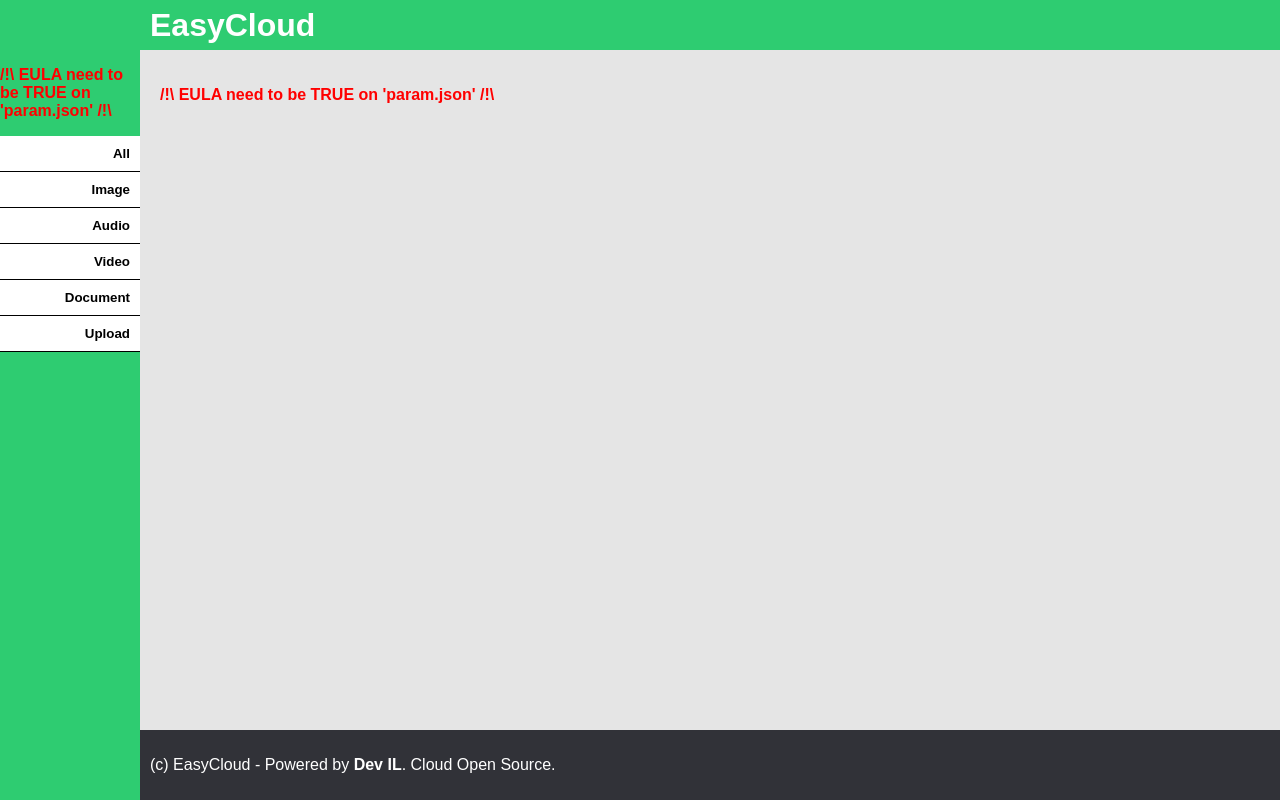
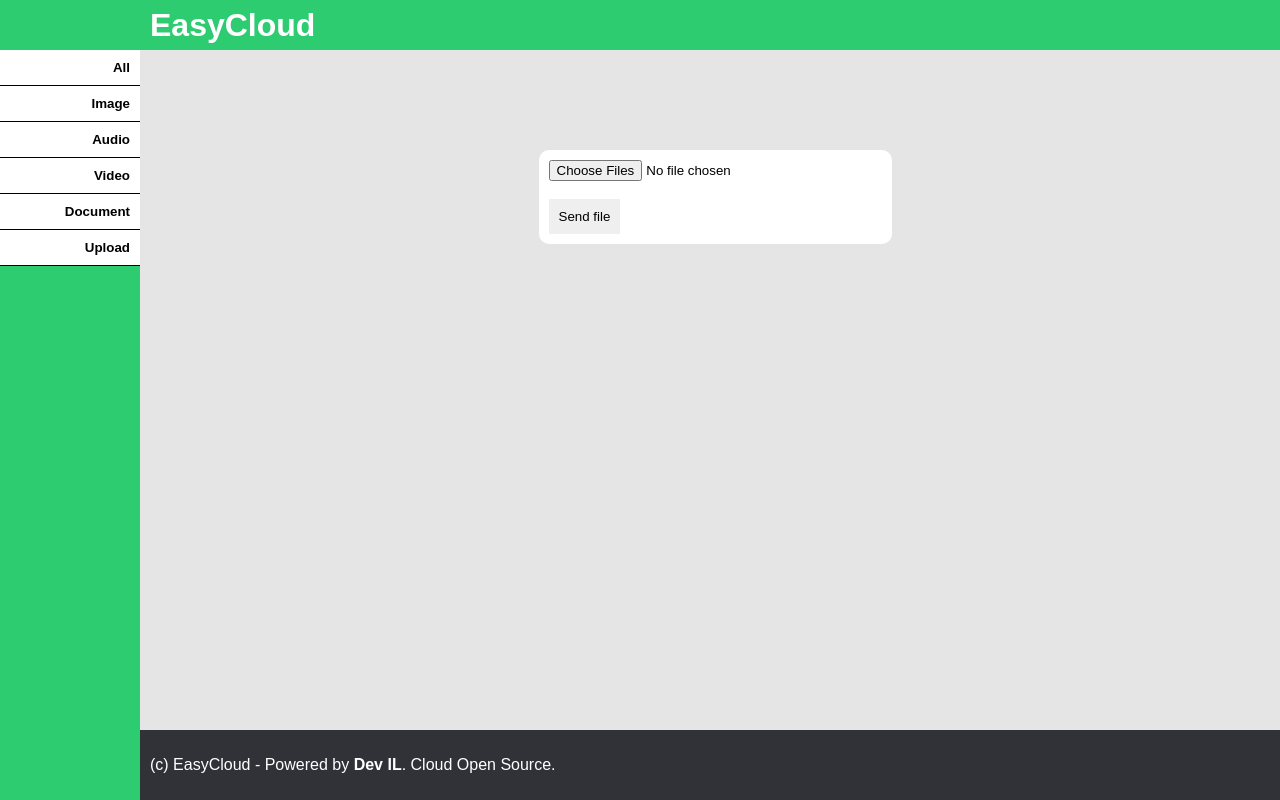
Before and after one commit to YR72dpi/easyCloud, a PHP site: page /upload.php in a window 1280 px wide. Run offline with PHP 8.4, Linux system fonts and the light colour scheme.

Commit message:
Add files via upload
redirect after upload and multiple file upload

```diff
--- a/fonction.php
+++ b/fonction.php
@@ -9,6 +9,8 @@ define('DIR_FILE', "file/");
 if (!is_dir(DIR_FILE)) {
   mkdir(DIR_FILE);
 }
+
+// Function
 
 function aff() {
 	if (PARAM['EULA']) {
--- a/index.php
+++ b/index.php
@@ -72,7 +72,7 @@
 		?>
 	</div>
 	<footer>
-		<p>(c) EasyCloud - Powered by <strong>Dev IL</strong>. Cloud Open Source. SIMPLE cloud ! FREE cloud.</p>
+		<p>(c) EasyCloud - Powered by <strong>Dev IL</strong>. Cloud Open Source.</p>
 	</footer>
 </body>
 </html>
--- a/param.php
+++ b/param.php
@@ -1,7 +1,8 @@
 <?php
 define('PARAM', [
 
-	"EULA" => false,
+	"EULA" => true,
+	"redirect_aft_upload" => true,
 	"max_file_size" => 104857600, /** Value in byte
 	* 1 Byte = 1 octet = 8 bits
 	*
@@ -10,8 +11,8 @@ define('PARAM', [
 	* 1 Ko = 1024 o
 	*/
 
-	"access_mdp" =>  ["000e793db70c59309fa6f0f36d0046d110f3be3c"], /* in sha1 , not just "" or a space */
-	"upload_mdp" => ["bb73aaafa1596e5425dc514a361ad4ef658f2758"], /* in sha1 , not just "" or a space */
+	"access_mdp" => [], // in sha1 , not just "" or a space  "000e793db70c59309fa6f0f36d0046d110f3be3c"
+	"upload_mdp" => [], // in sha1 , not just "" or a space  "bb73aaafa1596e5425dc514a361ad4ef658f2758"
 
 	"ext_image" => ["png", "jpg", "jpeg", "gif"],
 	"ext_audio" => ["wma", "wav", "ogg", "mp3"],
--- a/style.css
+++ b/style.css
@@ -53,6 +53,7 @@ nav button:hover {
 	height: 29rem;
 	min-height:400px;
 	overflow-y: auto;
+	overflow-x: none;
 }
 
 footer {
@@ -75,7 +76,7 @@ a {
 form {
 	background-color: white;
 	border-radius: 10px;
-	width: 25%;
+	width: 30%;
 	padding: 10px;
 	display:block;
 	margin: 5rem auto 0 auto;
@@ -88,6 +89,9 @@ form input {
 }
 form input[type=password] {
 	border-bottom: 1px solid black;
+}
+form input[type=file] {
+	padding: 0px;
 }
 @media screen and (max-width: 720px) {
 	body {
--- a/upload.php
+++ b/upload.php
@@ -1,5 +1,4 @@
 <?php require_once 'fonction.php'; ?>
-<!DOCTYPE html>
 <html lang='en'>
 <head>
 	<title>easyCloud</title>
@@ -43,53 +42,61 @@
 		<a class="a_button" href="<?= $upload ?>"><button class="button_file"><strong>Upload</strong></button></a>
 	</nav>
 	<div id="content">
+		<form method="POST" action="" enctype="multipart/form-data">
 			<?php if (aff()) { ?>
 			<?php
 				if (!empty(PARAM["upload_mdp"])) {
 					echo '
-			<form method="POST" action="" enctype="multipart/form-data">
-			<!-- Upload password : --> <input type="password" name="mdp" placeholder="Upload Password" /><br>
-			<!-- Avatar  : --><input type="file" name="fichier" /><br>
-			<input type="submit" value="Send file">
-			<br>
+					<input type="password" name="mdp" placeholder="Upload Password" /><br>
 					';
 					if (isset($_POST['mdp'])) {
 						if (in_array(sha1($_POST['mdp']), PARAM["upload_mdp"])) {
 							if (isset($_FILES['fichier'])) {
-						if(!empty($_FILES['fichier']['name'])) {
+								if(!empty($_FILES['fichier']['name'][0])) {
 									$can_upload = true;
-						} else { echo "Select a file !"; }
+								} else { echo "Select a file ! <br><br>"; }
 							}
 						} else { echo "Password Error"; }
 					}
 				} else {
-			echo '
-			<form method="POST" action="" enctype="multipart/form-data">
-			<!-- Avatar  : --><input type="file" name="fichier" /><br>
-			<input type="submit" value="Send file">
-			<br>
-			';
 					if (isset($_FILES['fichier'])){
-				if (!empty($_FILES['fichier']['name'])) {
+						if (!empty($_FILES['fichier']['name'][0])) {
 							$can_upload = true;
-				} else { echo "Select a file !"; }
+						} else { echo "Select a file ! <br><br>"; }
 					}
-		}
-
-		if (isset($can_upload) && $can_upload) {
-			$TailleMax = PARAM['max_file_size'];
-			if ($_FILES['fichier']['size'] <= $TailleMax) {
-				$ExtensionUpload = strtolower(substr(strrchr($_FILES['fichier']['name'], '.'), 1));
-				$Chemin = DIR_FILE.date('dMY')."__".uniqid().".".$ExtensionUpload; /* $_FILES['fichier']['name'] */
-				$resultat = move_uploaded_file($_FILES['fichier']['tmp_name'], $Chemin);
-				if ($resultat) {
-					$retour = 'index.php';
-					header('Location:'.$retour);
-				} else { echo "Error"; }
-			} else { echo "Your file size exceeds the authorized one.";}
 				}
 			?>
 			<?php } ?>
+
+		<input name="fichier[]" id="fichier" type="file" multiple="" /><br>
+		<input type="submit" value="Send file">
+
+			<?php
+				if (isset($can_upload) && $can_upload) {
+					//var_dump($_FILES);
+						$total = count($_FILES['fichier']['name']);
+						for( $i=0 ; $i < $total ; $i++ ) {
+							$TailleMax = PARAM['max_file_size'];
+							$file_name = $_FILES['fichier']['name'][$i];
+							if ($_FILES['fichier']['size'][$i] <= $TailleMax) {
+								$ExtensionUpload = strtolower(substr(strrchr($file_name, '.'), 1));
+								$Chemin = DIR_FILE.date('dMY')."__".uniqid().".".$ExtensionUpload; /* $_FILES['fichier']['name'] */
+								$resultat = move_uploaded_file($_FILES['fichier']['tmp_name'][$i], $Chemin);
+								if ($resultat) {
+									if (PARAM['redirect_aft_upload']) {
+										$retour = 'index.php';
+										header('Location:'.$retour);
+									} else {
+										echo "<br><span style='color: green;''>".$file_name." uploaded ! </span>";
+									}
+								} else {
+									echo "<br><span style='color: red;''>".$file_name." not uploaded ! </span>";
+								}
+							} else { echo $file_name." it's too heavy !";}
+						}
+
+				}
+			?>
 	</form>
 	</div>
 	<footer>
```
Also changed, not shown: README.md. Lines whose indentation alone changed are shown as unchanged.
